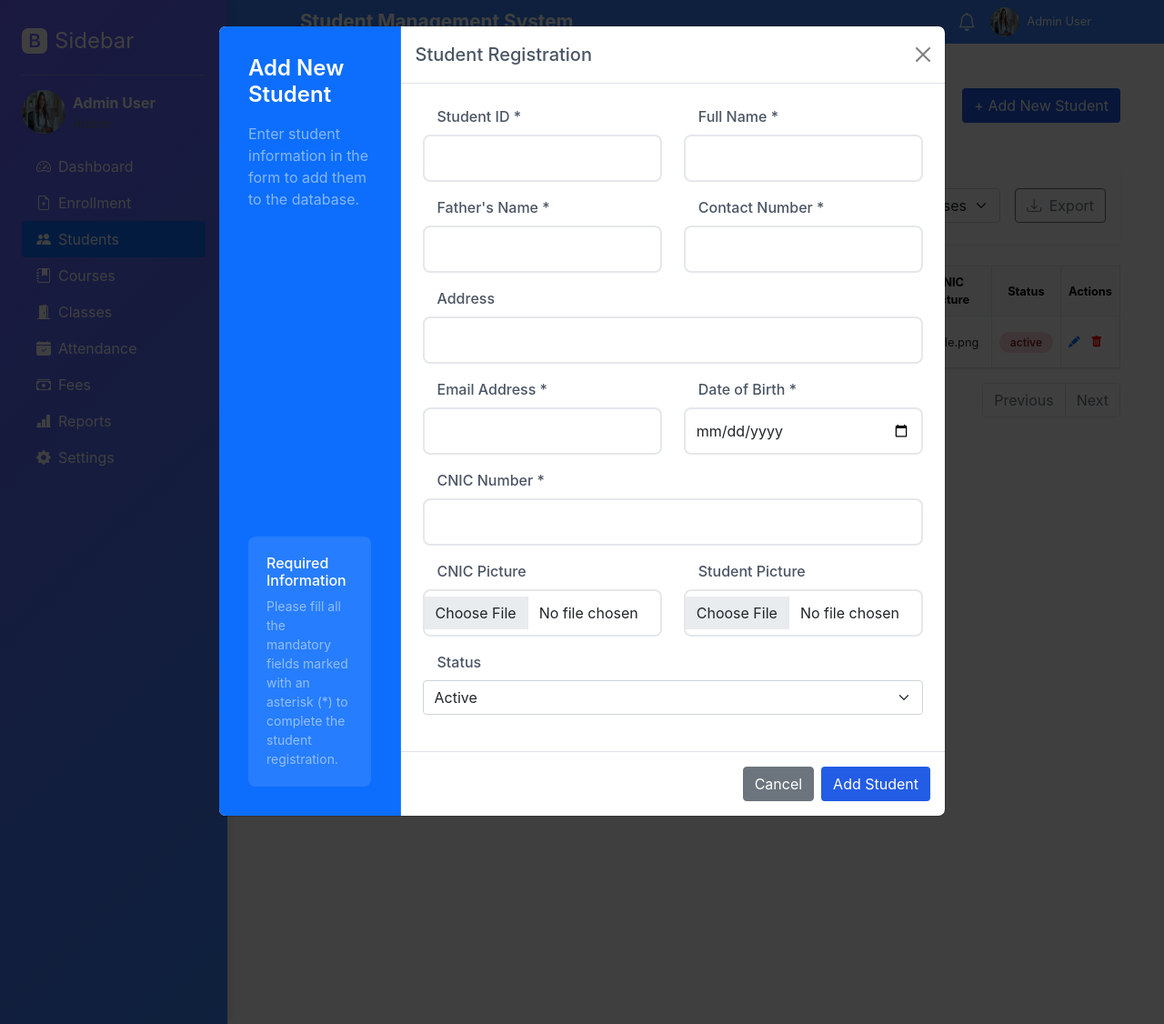
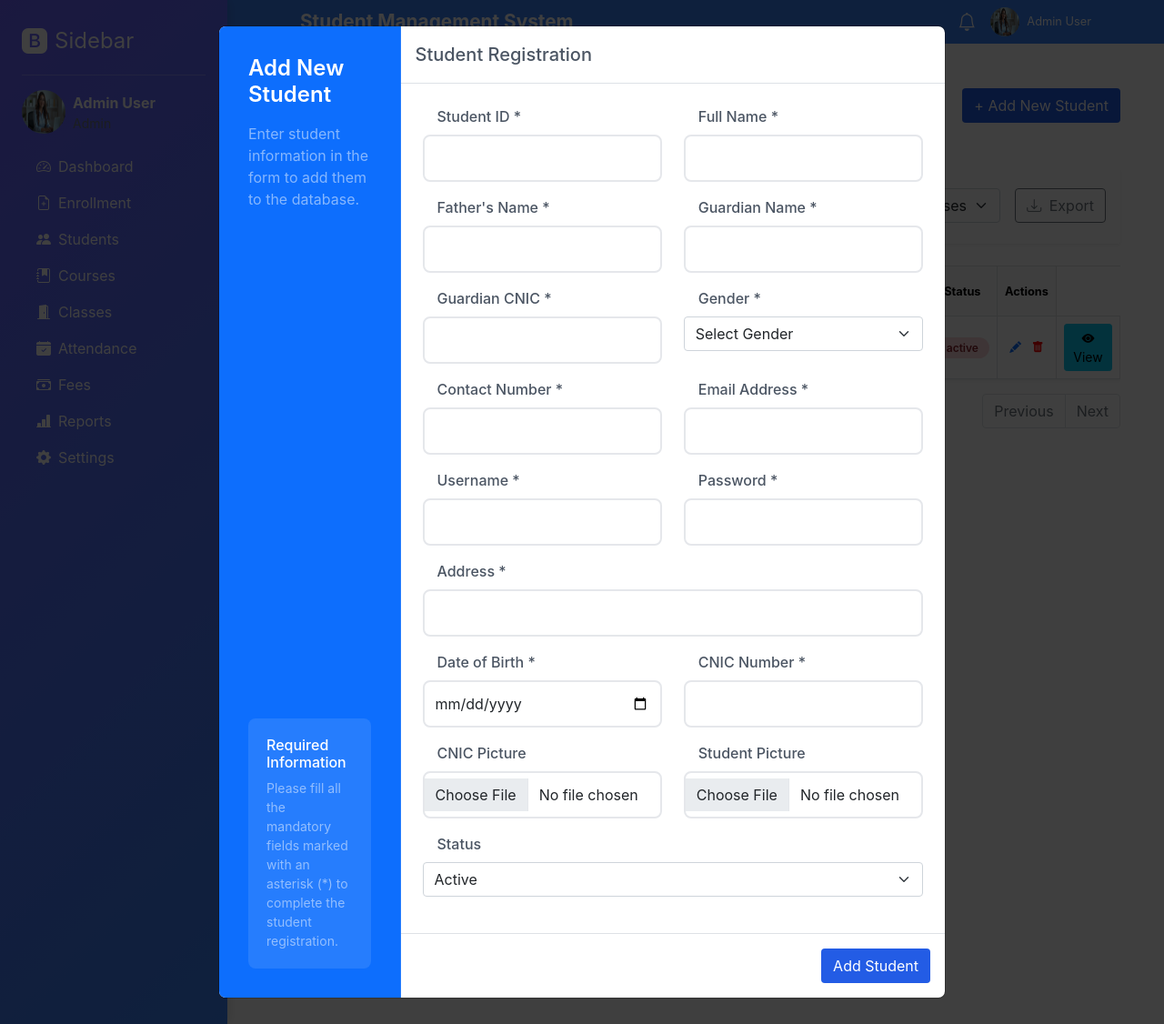
Before and after one commit to sarawaheed789/Student-Mnagement-System, a PHP site: page /student.php in a window 1280 px wide, after a click on "+ Add New Student". Shown: the whole page at 91% size. Run offline with PHP 8.4, Linux system fonts and the light colour scheme; tables that the repository leaves empty or names only in its code hold one stand-in row (values such as "Sample post"); grey boxes marked "Sample" are stand-in pictures.

Commit message:
Student MS

```diff
--- a/css/style.css
+++ b/css/style.css
@@ -93,13 +93,14 @@ body {
   opacity: 0;
   transition: opacity 0.3s ease;
 }
-table th{
+table th, td{
   text-align: center;
-}
-table th, td{
-
   vertical-align: middle;
   font-size: 80%;
+}
+.view-Table th{
+  width: 30%;
+  background-color:rgba(0, 0, 0, 0.1);
 }
 /* Form styling */
 .form-container {
--- a/js/main.js
+++ b/js/main.js
@@ -76,12 +76,12 @@ document.addEventListener('DOMContentLoaded', function() {
         input.classList.remove('is-invalid');
 
         // Validation logic
-        if (!value) {
+        if (!value && input.required) {
             showError(input, 'This field is required');
             return false;
         }
 
-        // Additional validation based on input type
+        // Additional validation based on input type or id
         switch(input.type) {
             case 'email':
                 if (!/^[^\s@]+@[^\s@]+\.[^\s@]+$/.test(value)) {
@@ -89,18 +89,44 @@ document.addEventListener('DOMContentLoaded', function() {
                     return false;
                 }
                 break;
-            case 'tel':
-                if (!/^\d+$/.test(value)) {
-                    showError(input, 'Please enter only numbers');
+            case 'password':
+                if (value.length < 8) {
+                    showError(input, 'Password must be at least 8 characters long');
                     return false;
                 }
                 break;
-            case 'file':
-                if (!input.files.length) {
-                    showError(input, 'Please select a file');
-                    return false;
-                }
-                break;
+        }
+
+        // Special validation for CNIC fields
+        if (input.id === 'guardianCNIC' || input.id === 'std_cnic') {
+            if (!/^\d{13}$/.test(value)) {
+                showError(input, 'CNIC must be exactly 13 digits');
+                return false;
+            }
+        }
+
+        // Username validation
+        if (input.id === 'username') {
+            if (!/^[a-zA-Z0-9_]{3,20}$/.test(value)) {
+                showError(input, 'Username must be 3-20 characters and can only contain letters, numbers, and underscores');
+                return false;
+            }
+        }
+
+        // Contact number validation
+        if (input.id === 'contactNo') {
+            if (!/^\d{11}$/.test(value)) {
+                showError(input, 'Contact number must be exactly 11 digits');
+                return false;
+            }
+        }
+
+        // Name fields validation
+        if (['studentName', 'FatherName', 'guardianName'].includes(input.id)) {
+            if (!/^[A-Za-z\s]+$/.test(value)) {
+                showError(input, 'Only alphabetic characters are allowed');
+                return false;
+            }
         }
 
         return true;
@@ -114,18 +140,6 @@ document.addEventListener('DOMContentLoaded', function() {
         input.parentNode.insertBefore(error, input.nextSibling);
     }
 });
-// Get current page URL
-  const current = window.location.pathname.split("/").pop();
-  // Get all nav links
-  const navLinks = document.querySelectorAll('.sidebar .nav-link');
-  navLinks.forEach(link => {
-    const href = link.getAttribute('href');
-    if (href === current) {
-      link.classList.add('active');
-    } else {
-      link.classList.remove('active');
-    }
-  });
 // Students
 //Student Form
 // Form validation
@@ -134,21 +148,27 @@ document.addEventListener('DOMContentLoaded', function() {
     const inputs = {
         name: document.getElementById('studentName'),
         fatherName: document.getElementById('FatherName'),
+        guardianName: document.getElementById('guardianName'),
         contactNo: document.getElementById('contactNo'),
         address: document.getElementById('std_address'),
         email: document.getElementById('std_email'),
         cnic: document.getElementById('std_cnic'),
+        guardianCNIC: document.getElementById('guardianCNIC'),
         dob: document.getElementById('dob'),
         cnicPic: document.getElementById('cnicPic'),
-        studentPic: document.getElementById('studentPic')
+        studentPic: document.getElementById('studentPic'),
+        gender: document.getElementById('gender'),
+        username: document.getElementById('username'),
+        password: document.getElementById('password')
     };
 
     // Validation patterns
     const patterns = {
         name: /^[A-Za-z\s]+$/,
-        contact: /^\d+$/,
+        contact: /^\d{11}$/,
         email: /^[^\s@]+@[^\s@]+\.[^\s@]+$/,
-        cnic: /^\d{13}$/
+        cnic: /^\d{13}$/,
+        username: /^[a-zA-Z0-9_]{3,20}$/
     };
 
     // Error message display function
@@ -194,7 +214,11 @@ document.addEventListener('DOMContentLoaded', function() {
                 return false;
             }
             if (!patterns.contact.test(input.value.trim())) {
-                showError(input, 'Only numeric digits are allowed');
+                showError(input, 'Only numbers characters are allowed');
+                return false;
+            }
+            if (!patterns.contact.test(input.value.trim())) {
+                showError(input, 'Contact number must be exactly 11 digits');
                 return false;
             }
             clearError(input);
@@ -247,19 +271,56 @@ document.addEventListener('DOMContentLoaded', function() {
             }
             clearError(input);
             return true;
+        },
+        gender: (input) => {
+            if (!input.value) {
+                showError(input, 'Please select a gender');
+                return false;
+            }
+            clearError(input);
+            return true;
+        },
+        username: (input) => {
+            if (!input.value.trim()) {
+                showError(input, 'Username is required');
+                return false;
+            }
+            if (!patterns.username.test(input.value.trim())) {
+                showError(input, 'Username must be 3-20 characters and can only contain letters, numbers, and underscores');
+                return false;
+            }
+            clearError(input);
+            return true;
+        },
+        password: (input) => {
+            if (!input.value) {
+                showError(input, 'Password is required');
+                return false;
+            }
+            if (input.value.length < 8) {
+                showError(input, 'Password must be at least 8 characters long');
+                return false;
+            }
+            clearError(input);
+            return true;
         }
     };
 
     // Add input event listeners
     inputs.name.addEventListener('input', () => validateField.name(inputs.name));
     inputs.fatherName.addEventListener('input', () => validateField.name(inputs.fatherName));
+    inputs.guardianName.addEventListener('input', () => validateField.name(inputs.guardianName));
     inputs.contactNo.addEventListener('input', () => validateField.contact(inputs.contactNo));
     inputs.address.addEventListener('input', () => validateField.address(inputs.address));
     inputs.email.addEventListener('input', () => validateField.email(inputs.email));
     inputs.cnic.addEventListener('input', () => validateField.cnic(inputs.cnic));
+    inputs.guardianCNIC.addEventListener('input', () => validateField.cnic(inputs.guardianCNIC));
     inputs.dob.addEventListener('input', () => validateField.dob(inputs.dob));
     inputs.cnicPic.addEventListener('input', () => validateField.file(inputs.cnicPic));
     inputs.studentPic.addEventListener('input', () => validateField.file(inputs.studentPic));
+    inputs.gender.addEventListener('input', () => validateField.gender(inputs.gender));
+    inputs.username.addEventListener('input', () => validateField.username(inputs.username));
+    inputs.password.addEventListener('input', () => validateField.password(inputs.password));
 
     // Form submission
     form.addEventListener('submit', function(e) {
@@ -267,17 +328,24 @@ document.addEventListener('DOMContentLoaded', function() {
 
         const isNameValid = validateField.name(inputs.name);
         const isFatherNameValid = validateField.name(inputs.fatherName);
+        const isGuardianNameValid = validateField.name(inputs.guardianName);
         const isContactValid = validateField.contact(inputs.contactNo);
         const isAddressValid = validateField.address(inputs.address);
         const isEmailValid = validateField.email(inputs.email);
         const isCnicValid = validateField.cnic(inputs.cnic);
+        const isGuardianCNICValid = validateField.cnic(inputs.guardianCNIC);
         const isDobValid = validateField.dob(inputs.dob);
         const isCnicPicValid = validateField.file(inputs.cnicPic);
         const isStudentPicValid = validateField.file(inputs.studentPic);
+        const isGenderValid = validateField.gender(inputs.gender);
+        const isUsernameValid = validateField.username(inputs.username);
+        const isPasswordValid = validateField.password(inputs.password);
 
-        if (isNameValid && isFatherNameValid && isContactValid &&
-            isAddressValid && isEmailValid && isCnicValid &&
-            isDobValid && isCnicPicValid && isStudentPicValid) {
+        if (isNameValid && isFatherNameValid && isGuardianNameValid &&
+            isContactValid && isAddressValid && isEmailValid &&
+            isCnicValid && isGuardianCNICValid && isDobValid &&
+            isCnicPicValid && isStudentPicValid && isGenderValid &&
+            isUsernameValid && isPasswordValid) {
             this.submit();
         }
     });
@@ -333,3 +401,25 @@ $(document).ready(function () {
             }
         });
     });
+
+
+
+ $(document).on("click", ".viewBtn", function () {
+    const btn = $(this);
+
+    // Set student data
+    $("#viewId").text(btn.data("id"));
+    $("#viewName").text(btn.data("name"));
+    $("#viewFname").text(btn.data("fname"));
+    $("#viewContact").text(btn.data("contact"));
+    $("#viewAddress").text(btn.data("address"));
+    $("#viewEmail").text(btn.data("email"));
+    $("#viewCnic").text(btn.data("cnic"));
+    $("#viewDob").text(btn.data("dob"));
+    $("#viewStatus").text(btn.data("status"));
+    $("#viewPicture").attr("src", btn.data("picture"));
+
+    // Set PDF link (e.g., folder/studentID.pdf)
+    const pdfPath = "pdfs/" + btn.data("id") + ".pdf";
+    $("#viewPdfBtn").attr("href", pdfPath);
+  });
--- a/student.php
+++ b/student.php
@@ -101,11 +101,32 @@
                                         <td>$row[std_email]</td>
                                         <td>$row[std_cnic]</td>
                                         <td>$row[std_dob]</td>
-                                        <td>$row[cnic_picture]</td>
+                                        <td>
+                                            <a href='$row[cnic_picture]' target='_blank' class='btn btn-sm btn-outline-primary'>
+                                                <i class='bi bi-eye'></i> View
+                                            </a>
+                                        </td>
                                         <td><span class='status-badge status-active status-inactive'>$row[std_status]</span></td>
                                         <td>
                                             <i class='bi bi-pencil-fill text-primary me-2' title='Edit' role='button'></i>
                                             <a href='student_del.php?did=" . $row['std_id'] . "'><i class='bi bi-trash-fill text-danger' title='Delete' role='button'></i></a>
+                                        </td>
+                                        <td>
+                                            <button class='btn btn-sm btn-info viewBtn'
+                                                data-id='$row[std_id]'
+                                                data-name='$row[std_name]'
+                                                data-fname='$row[f_name]'
+                                                data-contact='$row[contact_no]'
+                                                data-address='$row[std_address]'
+                                                data-email='$row[std_email]'
+                                                data-cnic='$row[std_cnic]'
+                                                data-dob='$row[std_dob]'
+                                                data-status='$row[std_status]'
+                                                data-picture='$row[std_picture]'
+                                                data-bs-toggle='modal'
+                                                data-bs-target='#viewStudentModal'>
+                                                <i class='bi bi-eye-fill'></i> View
+                                            </button>
                                         </td>
                                     </tr>";
                                 }
@@ -138,10 +159,9 @@
 
                         <!-- Form Content -->
                         <div class="col-md-8 col-lg-9">
-                            <form id="addStudentForm" name="student_form" method="post" action="insert_student.php">
+                               <form id="addStudentForm" name="student_form" method="post" action="insert_student.php" enctype="multipart/form-data">
                 <div class="modal-header">
                     <h5 class="modal-title" id="addStudentModalLabel">Student Registration</h5>
-                                    <button type="button" class="btn-close" data-bs-dismiss="modal" aria-label="Close"></button>
                 </div>
                 <div class="modal-body">
                     <div class="row">
@@ -161,30 +181,63 @@
                             <input type="text" class="form-control" id="FatherName" name="father_Name">
                         </div>
                         <div class="col-md-6 mb-3">
+                            <label for="guardianName" class="form-label">Guardian Name *</label>
+                            <input type="text" class="form-control" id="guardianName" name="guardian_name">
+                        </div>
+                    </div>
+
+                    <div class="row">
+                        <div class="col-md-6 mb-3">
+                            <label for="guardianCNIC" class="form-label">Guardian CNIC *</label>
+                            <input type="text" class="form-control" id="guardianCNIC" name="guardian_cnic">
+                        </div>
+                        <div class="col-md-6 mb-3">
+                            <label for="gender" class="form-label">Gender *</label>
+                            <select class="form-select" id="gender" name="gender">
+                                <option value="">Select Gender</option>
+                                <option value="male">Male</option>
+                                <option value="female">Female</option>
+                                <option value="other">Other</option>
+                            </select>
+                        </div>
+                    </div>
+
+                    <div class="row">
+                        <div class="col-md-6 mb-3">
                             <label for="contactNo" class="form-label">Contact Number *</label>
                             <input type="text" class="form-control" id="contactNo" name="stud_number">
+                        </div>
+                        <div class="col-md-6 mb-3">
+                            <label for="std_email" class="form-label">Email Address *</label>
+                            <input type="email" class="form-control" id="std_email" name="stud_email">
+                        </div>
+                    </div>
+
+                    <div class="row">
+                        <div class="col-md-6 mb-3">
+                            <label for="username" class="form-label">Username *</label>
+                            <input type="text" class="form-control" id="username" name="username">
+                        </div>
+                        <div class="col-md-6 mb-3">
+                            <label for="password" class="form-label">Password *</label>
+                            <input type="password" class="form-control" id="password" name="password">
                         </div>
                     </div>
 
                     <div class="mb-3">
-                                        <label for="std_address" class="form-label">Address</label>
+                        <label for="std_address" class="form-label">Address *</label>
                         <input type="text" class="form-control" id="std_address" name="stud_address">
                     </div>
 
                     <div class="row">
                         <div class="col-md-6 mb-3">
-                                            <label for="std_email" class="form-label">Email Address *</label>
-                                            <input type="email" class="form-control" id="std_email" name="stud_email">
-                                        </div>
-                                        <div class="col-md-6 mb-3">
                             <label for="dob" class="form-label">Date of Birth *</label>
                             <input type="date" class="form-control" id="dob" name="dob">
                         </div>
-                                    </div>
-
-                                    <div class="mb-3">
+                        <div class="col-md-6 mb-3">
                             <label for="std_cnic" class="form-label">CNIC Number *</label>
                             <input type="text" class="form-control" id="std_cnic" name="stud_cnic">
+                        </div>
                     </div>
 
                     <div class="row">
@@ -207,7 +260,6 @@
                     </div>
                 </div>
                 <div class="modal-footer">
-                                    <button type="button" class="btn btn-secondary" data-bs-dismiss="modal">Cancel</button>
                     <button type="submit" class="btn btn-primary">Add Student</button>
                 </div>
             </form>
@@ -217,6 +269,83 @@
             </div>
         </div>
         <!-- Add Student Modal End -->
+
+
+        <!-- View Student Modal -->
+<!-- View Student Modal -->
+<div class="modal fade" id="viewStudentModal" tabindex="-1" aria-labelledby="viewStudentModalLabel" aria-hidden="true">
+  <div class="modal-dialog modal-lg">
+    <div class="modal-content border-primary">
+      <div class="modal-header bg-primary text-white">
+        <h5 class="modal-title" id="viewStudentModalLabel">Student Full Details</h5>
+        <button type="button" class="btn-close bg-white" data-bs-dismiss="modal" aria-label="Close"></button>
+      </div>
+
+      <div class="modal-body">
+
+        <!-- Centered Larger Image -->
+        <div class="text-center mb-4">
+          <img id="viewPicture" class="img-fluid rounded shadow" style="max-height: 220px;" alt="Student Picture">
+        </div>
+
+        <!-- Info Table with View PDF Button Inside -->
+        <table class="table table-bordered view-Table">
+          <tbody>
+            <tr>
+              <th>ID</th>
+              <td id="viewId"></td>
+            </tr>
+            <tr>
+              <th>Name</th>
+              <td id="viewName"></td>
+            </tr>
+            <tr>
+              <th>Father Name</th>
+              <td id="viewFname"></td>
+            </tr>
+            <tr>
+              <th>Contact</th>
+              <td id="viewContact"></td>
+            </tr>
+            <tr>
+              <th>Address</th>
+              <td id="viewAddress"></td>
+            </tr>
+            <tr>
+              <th>Email</th>
+              <td id="viewEmail"></td>
+            </tr>
+            <tr>
+              <th>CNIC</th>
+              <td id="viewCnic"></td>
+            </tr>
+            <tr>
+              <th>Date of Birth</th>
+              <td id="viewDob"></td>
+            </tr>
+            <tr>
+              <th>Status</th>
+              <td id="viewStatus"></td>
+            </tr>
+            <tr>
+              <th>PDF</th>
+              <td>
+                <a href="#" id="viewPdfBtn" target="_blank" class="btn btn-outline-danger btn-sm">
+                  <i class="bi bi-file-earmark-pdf-fill"></i> View PDF
+                </a>
+              </td>
+            </tr>
+          </tbody>
+        </table>
+
+      </div>
+    </div>
+  </div>
+</div>
+
+
+
+
         <!--Content End-->
 
         <script src="https://code.jquery.com/jquery-3.4.1.min.js"></script>
```
Also changed, not shown: enrollment.php (+27 -8 lines), insert_student.php (+58 -22 lines), uploads/1748086126_graph.png (added), uploads/1748089365_graph.png (added), uploads/1748089437_graph.png (added), 5 other files. Lines whose indentation alone changed are shown as unchanged.
